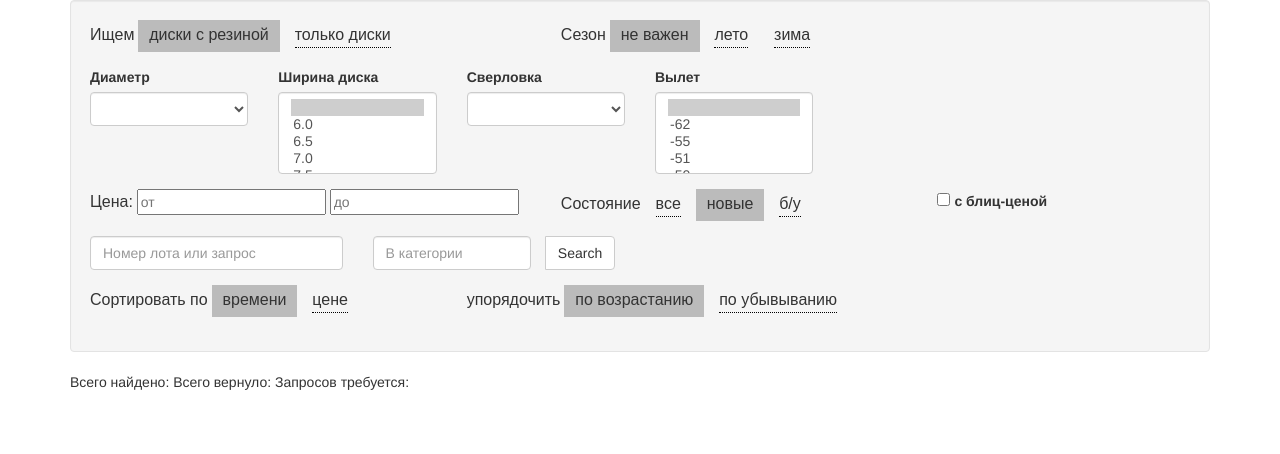
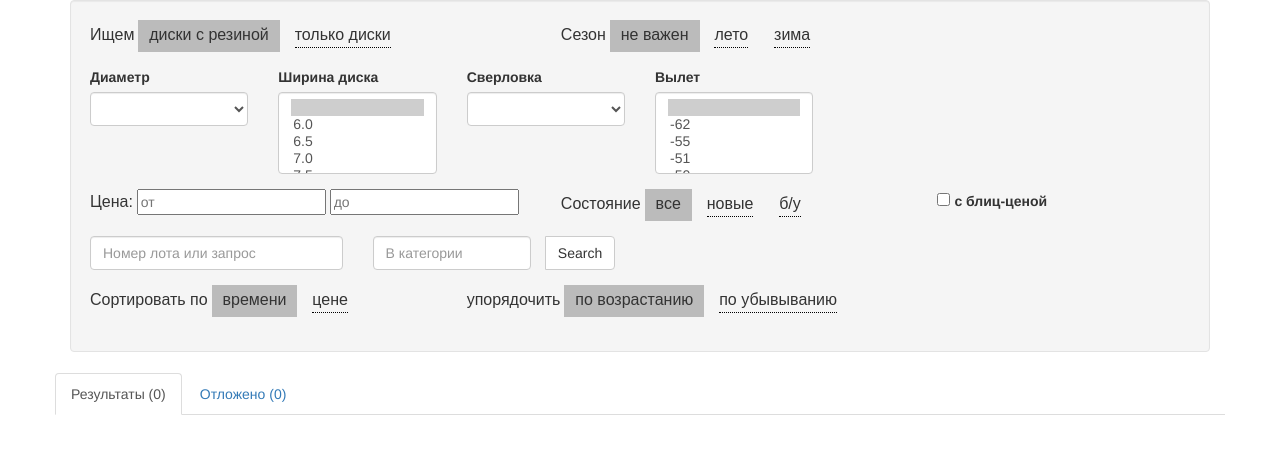
Before and after one commit to sorlandet/tunerlife, a Django app: page /search/ in a window 1280 px wide. Shown: the top 454 px of the page. Run offline with Django 3.2, Linux system fonts and the light colour scheme; parts of the project's set-up code (start-up, migrations or seed data) failed here and were passed over; some libraries are stand-ins or nearby versions.

Commit message:
tabs added (results and comparison)

```diff
--- a/src/apps/yahoo/static/assets/templates/yahoolotList.mustache.html
+++ b/src/apps/yahoo/static/assets/templates/yahoolotList.mustache.html
@@ -16,6 +16,7 @@ This is the template for items in the channel list for when the app first loads
         <p><span>Цена {{ current_price_rubles }} руб.</span></p>
         <p><span><a href="http://injapan.ru/auction/{{ AuctionID }}.html">InJapan</a></span></p>
         <p><span><a href="{{ AuctionItemUrl }}">Yahoo! JAPAN</a></span></p>
+        <p><span><a href="" class="to-compare">отложить лот</a></span></p>
     </div>
 </div>
 {{/Item}}
--- a/src/apps/yahoo/static/js/custom.js
+++ b/src/apps/yahoo/static/js/custom.js
@@ -97,8 +97,23 @@ var translationHandler = function(response) {
     //return response.data.translations[0].translatedText;
 }
 
+$('#myTab a:first').tab('show');
+
 
 $(document).on('ajaxResponse', ajaxResponseHandler);
+
+$(document).on('click', '.to-compare', function(e){
+    e.preventDefault();
+    var lot = $(this).closest($('.lot'));
+    var lots = $("div#for-comparison").children();
+    if (lots.length == 0) {
+        $("div#for-comparison").html(lot);
+    }
+    lots.last().after(lot);
+
+    var total = parseInt($('#totalLotsForComparison').html());
+    $('#totalLotsForComparison').html(total + 1);
+});
 
 $(document).ready(function(){
 
@@ -123,6 +138,12 @@ $(document).ready(function(){
     window.searchData = null;
 
 
+    $('#myTab a').click(function (e) {
+        e.preventDefault();
+        $(this).tab('show');
+    })
+
+
 
 
 
--- a/src/apps/yahoo/templates/yahoo/blocks/form.html
+++ b/src/apps/yahoo/templates/yahoo/blocks/form.html
@@ -73,7 +73,9 @@
                         <option>4x100</option>
                         <option>4x114.3</option>
                         <option>5x100</option>
+                        <option>5x112</option>
                         <option>5x114.3</option>
+                        <option>5x120</option>
                     </select>
                 </div>
 
@@ -430,7 +432,7 @@
                     <input type="radio" name="item_status" id="id_item_status1" value="0" checked>
                     <label for="id_item_status1" class="radio-inline">все</label>
 
-                    <input type="radio" name="item_status" id="id_item_status1" value="1" checked>
+                    <input type="radio" name="item_status" id="id_item_status1" value="1">
                     <label for="id_item_status1" class="radio-inline">новые</label>
 
                     <input type="radio" name="item_status" id="id_item_status2" value="2">
--- a/src/apps/yahoo/templates/yahoo/yahoosearch.html
+++ b/src/apps/yahoo/templates/yahoo/yahoosearch.html
@@ -47,6 +47,7 @@
                     </div>
                 </div>
                 <div>
+                    <!--
                     <span>Всего найдено:</span>
                     <span id="totalResultsAvailable"></span>
 
@@ -55,13 +56,29 @@
 
                     <span>Запросов требуется:</span>
                     <span id="totalPages"></span>
+                    -->
                 </div>
             </div>
         </div>
 
 
+        <div class="row">
+            <!-- Nav tabs -->
+            <ul class="nav nav-tabs" id="myTab">
+                <li><a href="#results" data-toggle="tab">Результаты (<span id="totalResultsAvailable">0</span>)</a></li>
+                <li><a href="#comparison" data-toggle="tab">Отложено (<span id="totalLotsForComparison">0</span>)</a></li>
+            </ul>
 
-        <div id="ajax-result" class="row"></div>
+            <!-- Tab panes -->
+            <div class="tab-content">
+              <div class="tab-pane fade in active" id="results">
+                  <div id="ajax-result"></div>
+              </div>
+              <div class="tab-pane fade" id="comparison">
+                  <div id="for-comparison"></div>
+              </div>
+            </div>
+        </div>
 
         <a href="#" class="scrollup" title="наверх">Scroll</a>
 
```
